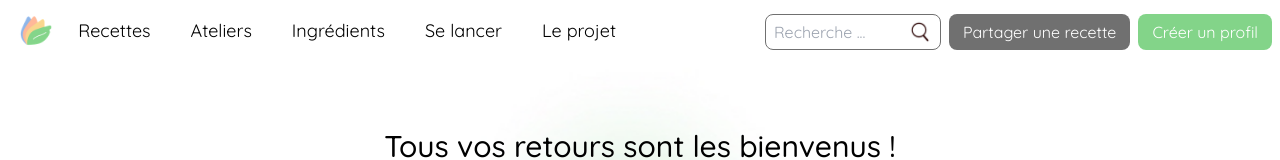
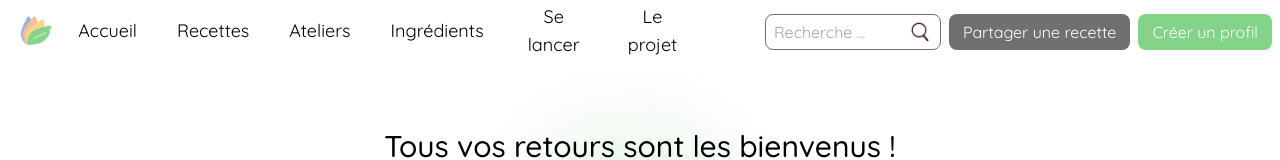
Before and after one commit to greenit-recipes/greenit-webapp, a React (Create React App) app: page /contact in a window 1280 px wide. Shown: the top 160 px of the page. Built offline with nearby package versions, Linux system fonts and the light colour scheme; no server answers; what apollo-upload-client would draw is missing.

Commit message:
add home to nav

```diff
--- a/src/App.tsx
+++ b/src/App.tsx
@@ -30,6 +30,7 @@ import DeleteProfil from "pages/Profil/DeleteProfil";
 export const history = createBrowserHistory();
 
 export const RouteName = {
+  acceuil: "/",
   resetPassword: "/reinitialisation-mot-de-passe", // no index
   tokenActivationAccount: "/activate/:tokenActivationAccount", // no index
   accountCreated: "/compte-crée", // no index
@@ -54,7 +55,7 @@ const App: React.FC = () => {
   return (
     <Router history={history}>
       <Switch>
-        <PublicRoute path="/" component={LandingPage} exact />
+        <PublicRoute path={RouteName.acceuil} component={LandingPage} exact />
         <PublicRoute path={RouteName.why} component={WhyPage} exact />
         <PublicRoute path={RouteName.contact} component={ContactPage} exact />
         <PublicRoute
--- a/src/components/layout/Navbar.tsx
+++ b/src/components/layout/Navbar.tsx
@@ -68,9 +68,12 @@ export const Navbar: React.FC = () => {
         >
           <div className="flex flex-col">
             <SearchBar keyId="SearchNavMobile" />
+            <Link className="p-2 mt-3" to={RouteName.acceuil}>
+              <h2 className="text-white">Accueil</h2>
+            </Link>
             <Link className="p-2" to={RouteName.recipes}>
               <div
-                className=" mt-3 border-b-2 border-transparent"
+                className="border-b-2 border-transparent"
                 onClick={() => {
                   setVisible(true);
                 }}
@@ -98,7 +101,7 @@ export const Navbar: React.FC = () => {
   return (
     <div className="flex flex-row h-16 w-full | sticky top-0 bg-white z-50">
       <div className="grid justify-items-center items-center">
-        <Link to="/">
+        <Link to={RouteName.acceuil}>
           <img
             src={logo}
             className="h-10 w-10 | ml-4 self-center"
@@ -107,6 +110,16 @@ export const Navbar: React.FC = () => {
         </Link>
       </div>
       <div className="flex flex-row ml-4 w-2/3 h-full items-center justify-items-start">
+        <Link to={RouteName.acceuil}>
+          <NavButton
+            type="black"
+            onClick={() => {
+              setVisible(true);
+            }}
+          >
+            Accueil
+          </NavButton>
+        </Link>
         <div className="w-auto" id="navmenu_big">
           <Link to={RouteName.recipes}>
             <NavButton
@@ -128,7 +141,9 @@ export const Navbar: React.FC = () => {
                     Toutes les recettes
                   </h3>
                 </Link>
-                <Link to={isLoggedIn ? RouteName.createRecipe : RouteName.register}>
+                <Link
+                  to={isLoggedIn ? RouteName.createRecipe : RouteName.register}
+                >
                   <h3 className="mb-2 cursor-pointer hover:text-green">
                     Partager une recette
                   </h3>
@@ -138,7 +153,9 @@ export const Navbar: React.FC = () => {
                     Premiers pas
                   </h3>
                 </Link>
-                <Link to={`${RouteName.recipes}?tags=Avec les ingrédients de la cuisine`}>
+                <Link
+                  to={`${RouteName.recipes}?tags=Avec les ingrédients de la cuisine`}
+                >
                   <h3 className="mb-2 cursor-pointer hover:text-green">
                     Avec les ingrédients de la cuisine
                   </h3>
@@ -257,7 +274,9 @@ export const Navbar: React.FC = () => {
           </Link>
           <div id="navlist" className="grid justify-items-start pt-2">
             <div className="flex flex-col text-lg ml-72 pt-4">
-              <h3 className="mb-2 cursor-default">Cette page arrive bientôt !</h3>
+              <h3 className="mb-2 cursor-default">
+                Cette page arrive bientôt !
+              </h3>
             </div>
           </div>
         </div>
--- a/src/components/misc/NavButton.tsx
+++ b/src/components/misc/NavButton.tsx
@@ -1,7 +1,7 @@
 import React from "react";
 
 interface NavButtonProps {
-  type: "blue" | "green" | "yellow" | "orange" | "grey" | "red";
+  type: "black" | "blue" | "green" | "yellow" | "orange" | "grey" | "red";
   rounded?: string;
   className?: string;
   onClick?: () => void;
--- a/src/icons/index.ts
+++ b/src/icons/index.ts
@@ -70,7 +70,7 @@ import ChristelleLogo from "./ChristelleLogo.png"
 import GreenitTeam from "./GreenitTeam.jpeg"
 
 //BACKGROUND IMAGE
-import BackroundImage from "./backgroundImage.jpg"
+import BackroundImage from "./backgroundMobile.jpg"
 import BackroundImageDesktop from "./backgroundDesktop.jpg"
 
 export const landingPageCategories = [
```
Also changed, not shown: src/icons/backgroundMobile.jpg (renamed from src/icons/backgroundImage.jpg). Lines whose indentation alone changed are shown as unchanged.
